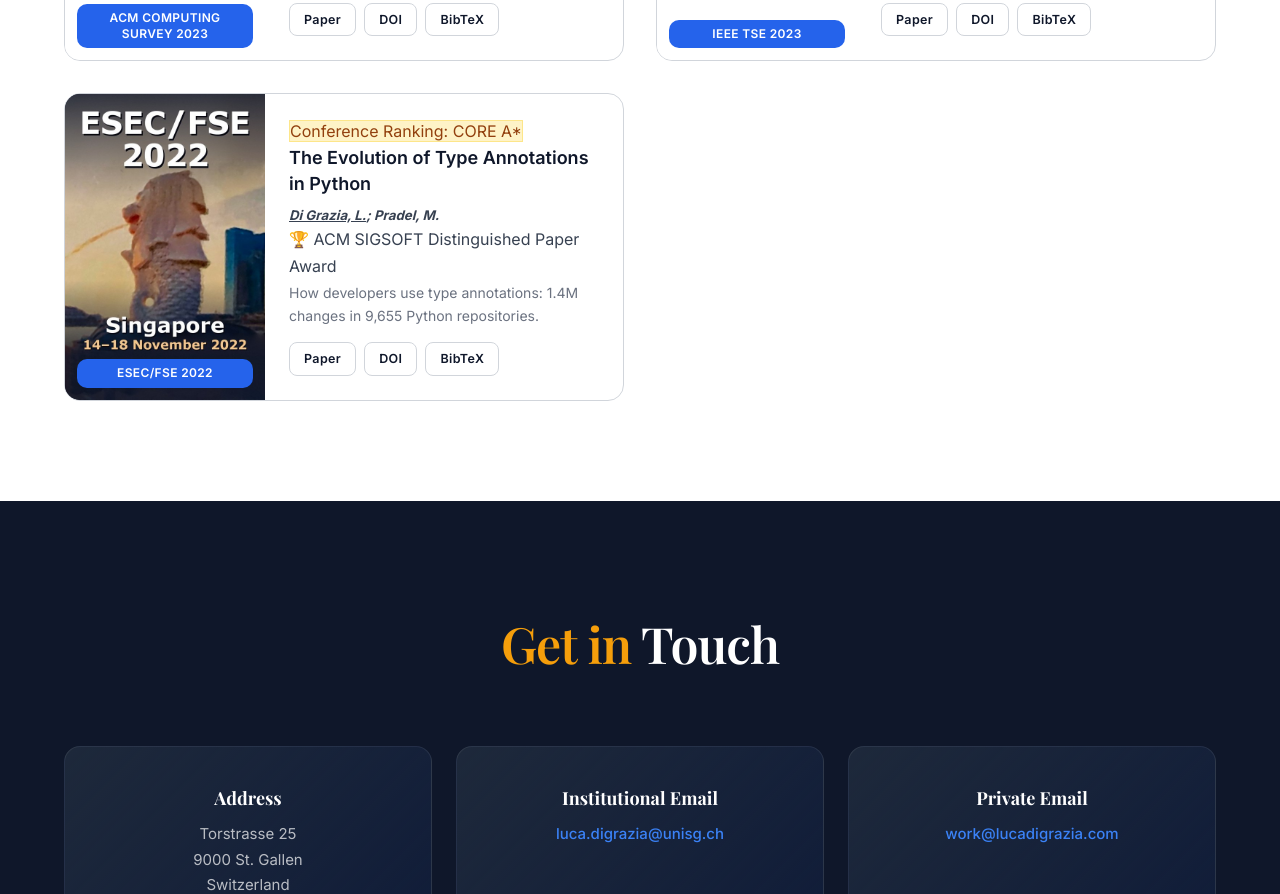
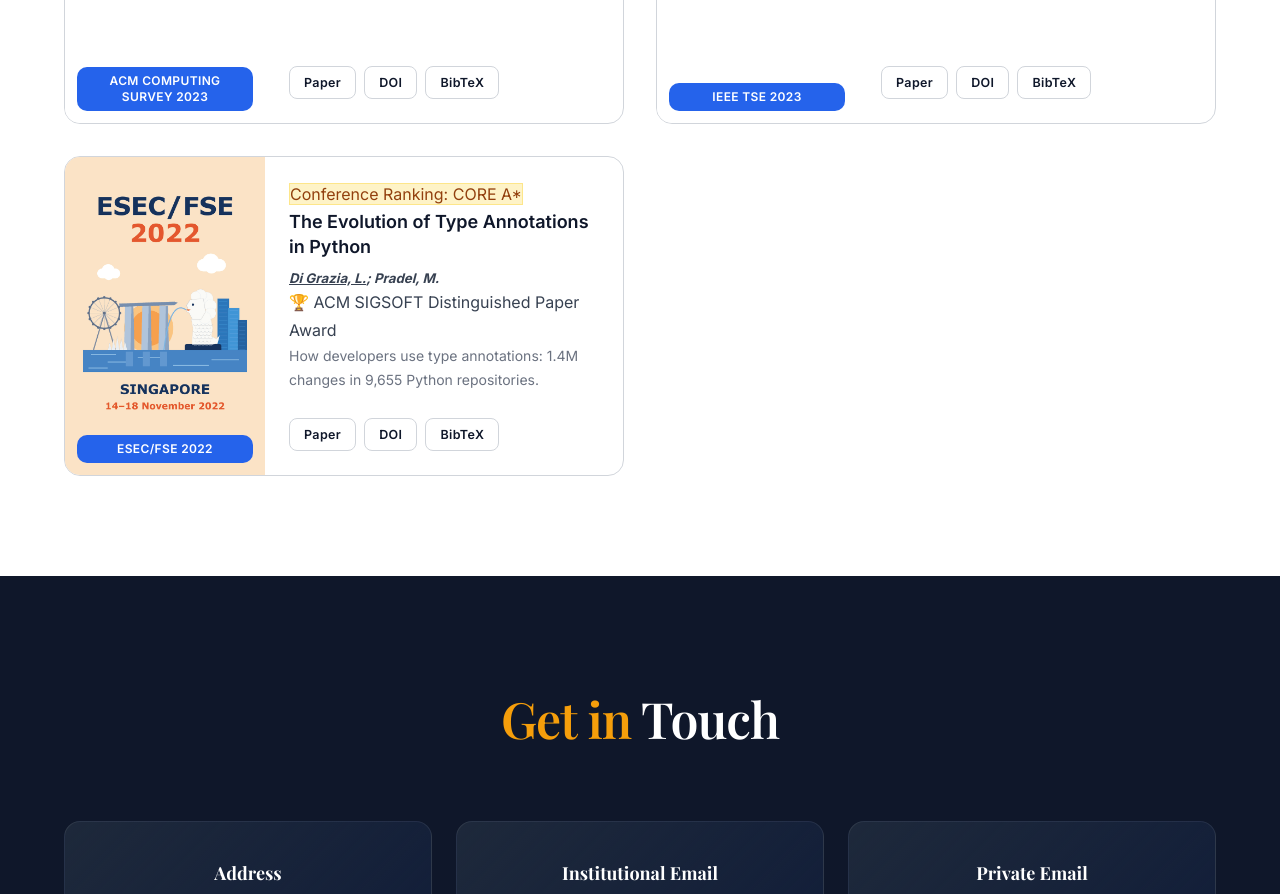
Before and after one commit to luca-digrazia/luca-digrazia.github.io, a plain HTML site: page index.html in a window 1280 px wide. Shown: the part 4291-5185 px from the top of the page. Drawn offline with nearby package versions, Linux system fonts and the light colour scheme.

Commit message:
Publications: flat Singapore illustration for the ESEC/FSE 2022 logo
Drawn in the style of the FSE 2026 and ICSE 2026 logos from the landmarks
in the conference banner (Singapore Flyer, Marina Bay Sands at sunrise,
ArtScience Museum, Merlion, CBD towers), on a flat sunrise-peach
background that the tile matches.

Co-Authored-By: Claude Opus 5.5 <noreply@anthropic.com>

```diff
--- a/index.html
+++ b/index.html
@@ -521,8 +521,8 @@ in bug fixing, outperforming 103 teams and presenting the results to Uber's CEO
         </article>
 
         <article class="pub-card">
-          <a href="./papers/fse22.pdf" target="_blank" class="pub-img pub-logo pub-logo-cover" style="--logo-bg: #0f172a">
-            <img src="./img/venues/esec-fse2022.jpg" alt="ESEC/FSE 2022 Paper">
+          <a href="./papers/fse22.pdf" target="_blank" class="pub-img pub-logo" style="--logo-bg: #fbe3c6">
+            <img src="./img/venues/esec-fse2022.png" alt="ESEC/FSE 2022 Paper">
             <span class="pub-venue">ESEC/FSE 2022</span>
           </a>
           <div class="pub-info">
--- a/style.css
+++ b/style.css
@@ -842,19 +842,6 @@ img {
 	opacity: 0.85;
 }
 
-/* Photo logos (ESEC/FSE 2022) fill the whole tile when it is tall (desktop);
-   on narrower screens, where the tile is wide, they fit inside it on navy */
-@media only screen and (min-width: 1200px) {
-	.pub-logo-cover {
-		padding: 0;
-	}
-
-	.pub-logo-cover img {
-		padding: 0;
-		object-fit: cover;
-	}
-}
-
 /* Venues without a logo file: name and year as text */
 .pub-logo-text {
 	background: var(--color-dark);
```
Also changed, not shown: img/venues/esec-fse2022.jpg (deleted), img/venues/esec-fse2022.png (added).
